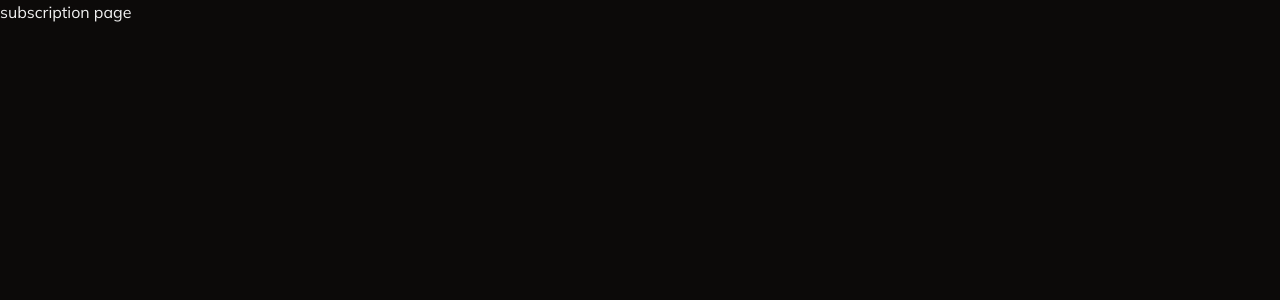
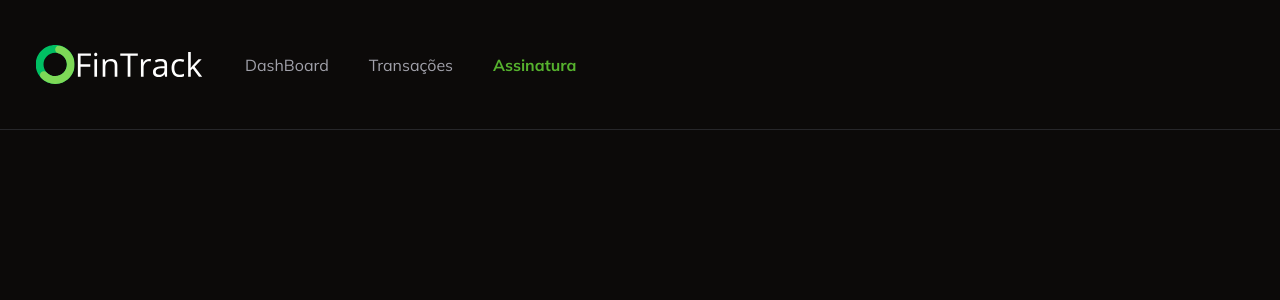
Before and after one commit to roesler987/fintrack_final, a Next.js app: page /subscription in a window 1280 px wide. Shown: the top 300 px of the page. Built offline with nearby package versions, Linux system fonts and the light colour scheme.

Commit message:
feat: add navbar component

```diff
--- /dev/null
+++ b/app/_components/navbar.tsx
@@ -0,0 +1,45 @@
+"use client";
+
+import { UserButton } from "@clerk/nextjs";
+import Image from "next/image";
+import Link from "next/link";
+import { usePathname } from "next/navigation";
+
+const NavBar = () => {
+  const pathname = usePathname();
+  return (
+    <nav className="flex justify-between border-b border-solid px-8 py-4">
+      {/* esquerda */}
+
+      <div className="flex items-center gap-10">
+        <Image src="/logo.svg" width={173} height={39} alt="logo " />
+        <Link href="/" className={
+            pathname === "/"
+              ? "font-bold text-primary"
+              : "text-muted-foreground"
+          }>DashBoard</Link>
+        <Link
+          href="/transactions"
+          className={
+            pathname === "/transactions"
+              ? "font-bold text-primary"
+              : "text-muted-foreground"
+          }
+        >
+          Transações
+        </Link>
+        <Link href="subscription"
+        className={
+            pathname === "/subscription"
+              ? "font-bold text-primary"
+              : "text-muted-foreground"
+          }>Assinatura</Link>
+      </div>
+
+      {/* direita */}
+      <UserButton showName />
+    </nav>
+  );
+};
+
+export default NavBar;
--- a/app/page.tsx
+++ b/app/page.tsx
@@ -1,6 +1,6 @@
-import { UserButton } from "@clerk/nextjs";
 import { auth } from "@clerk/nextjs/server";
 import { redirect } from "next/navigation";
+import NavBar from "./_components/navbar";
 
 const Home = async () => {
   const { userId } = await auth();
@@ -8,9 +8,7 @@
     redirect("/login");
   }
   return (
-    <div className="flex h-full items-center justify-center">
-      <UserButton showName />
-    </div>
+     <NavBar/>
   );
 };
 
--- a/app/subscription/page.tsx
+++ b/app/subscription/page.tsx
@@ -1,5 +1,7 @@
+import NavBar from "../_components/navbar";
+
 const SubscriptionPage = () => {
-    return <h1>subscription page</h1>;
+    return <NavBar />;
   };
 
   export default SubscriptionPage;
--- a/app/transactions/page.tsx
+++ b/app/transactions/page.tsx
@@ -2,12 +2,15 @@
 import { DataTable } from "../_components/ui/data-table";
 import { transactionColumns } from "./_columns";
 import AddTransactionButton from "../_components/add-transaction-button";
+import NavBar from "../_components/navbar";
 
 const TransactionsPage = async () => {
 
   const transactions = await db.transaction.findMany({})
 
     return (
+     <>
+      <NavBar />
       <div className="p-6 space-y-6">
         {/* titulo e botao */}
         <div className=" flex w-full items-center justify-between ">
@@ -18,7 +21,10 @@
           <DataTable columns={transactionColumns} data={transactions}/>
 
       </div>
+
+      </>
     )
+
   };
 
   export default TransactionsPage;
```
